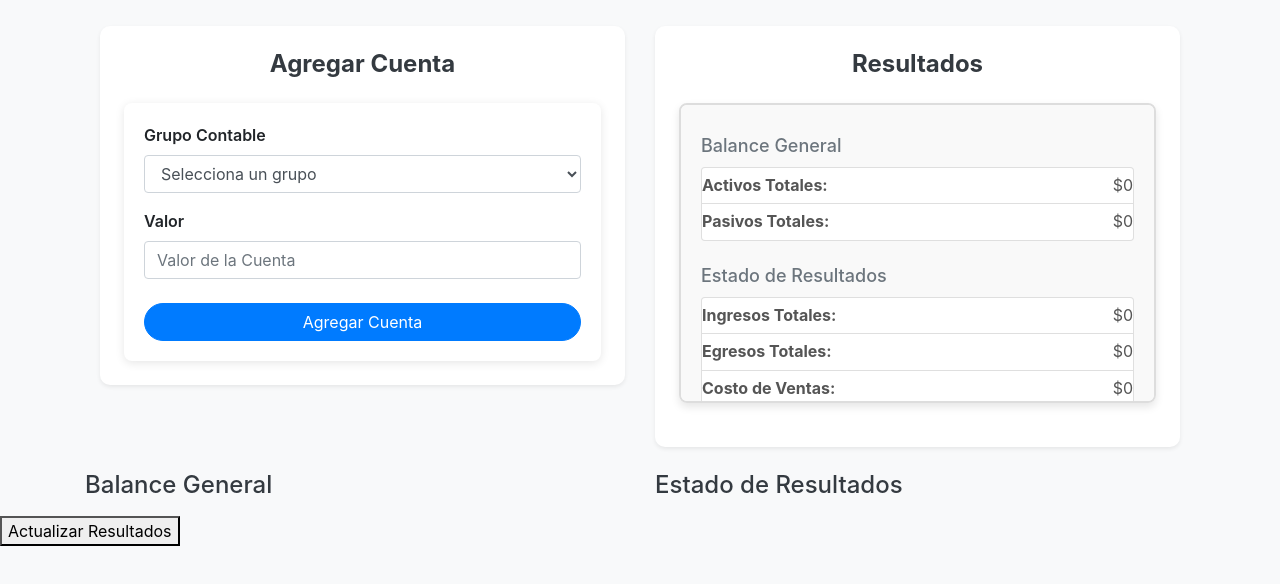
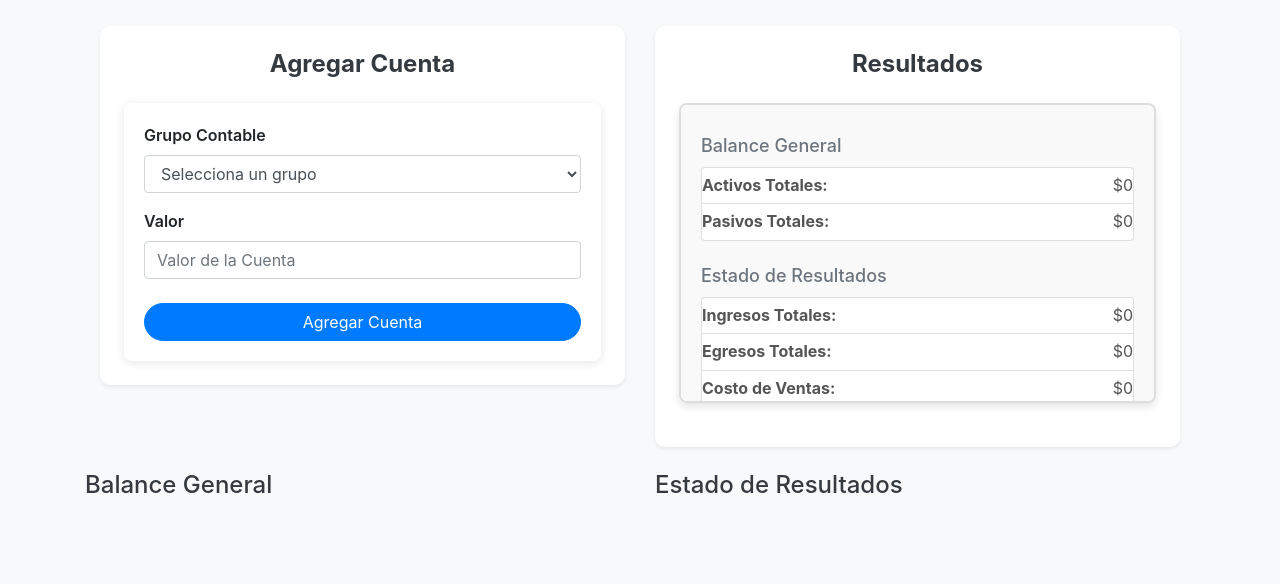
Before and after one commit to JORF4R/Webinicioses, a plain HTML site: page tabla.html in a window 1280 px wide. Shown: the part 170-754 px from the top of the page. Drawn offline with nearby package versions, Linux system fonts and the light colour scheme.

Commit message:
Update tabla.html

```diff
--- a/tabla.html
+++ b/tabla.html
@@ -116,8 +116,6 @@
     </div>
 
 
-    <!-- Botón para actualizar los resultados -->
-    <button onclick="actualizarResultados()">Actualizar Resultados</button>
 
 
     <script src="js/cuentas.js"></script>
```
